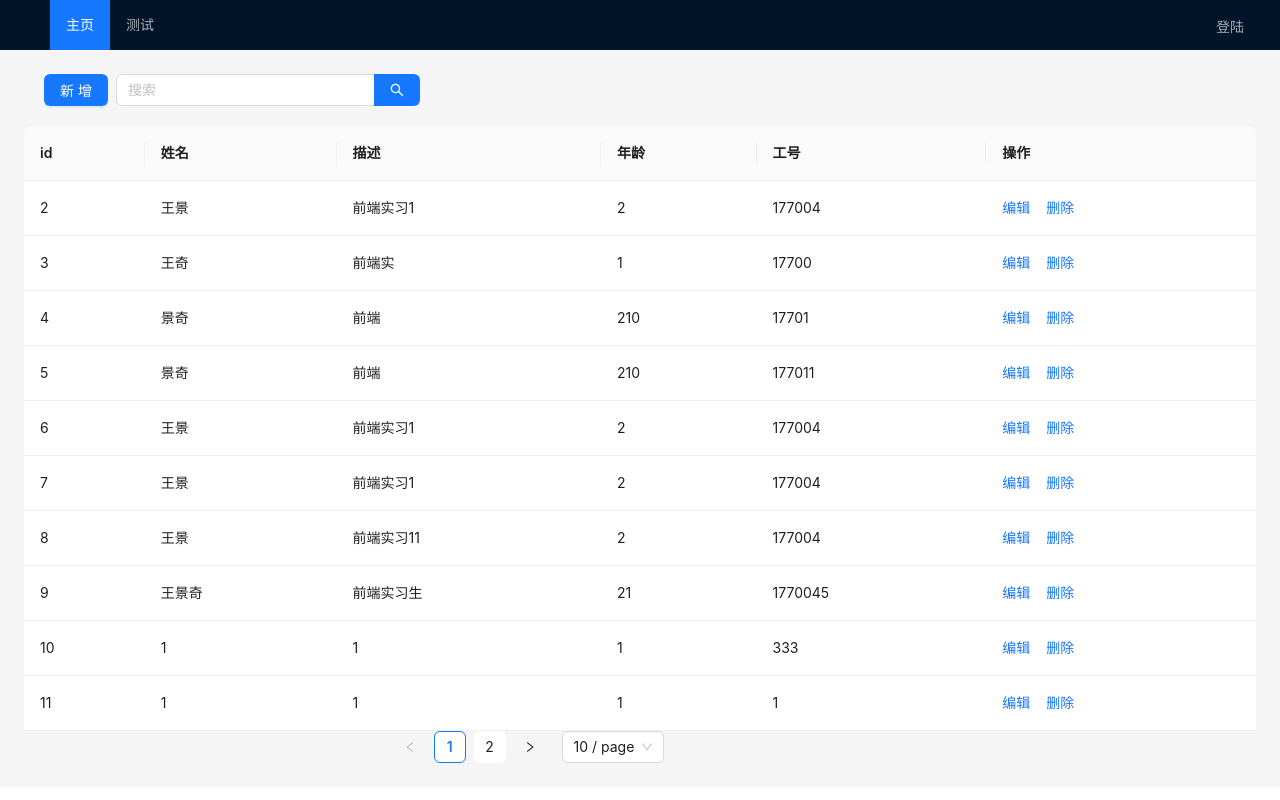
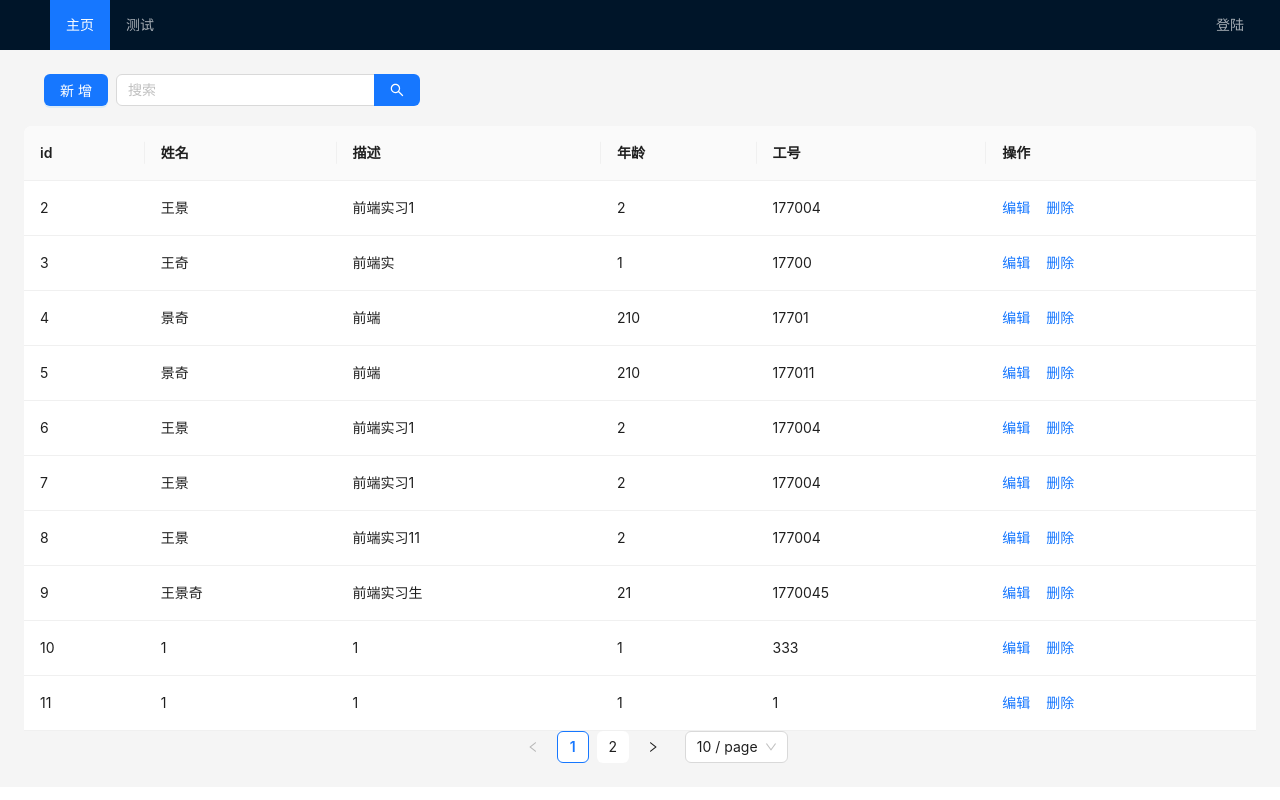
Before and after one commit to wangjqq/hook-ts, a React (Create React App) app: page /Home in a window 1280 px wide. Built offline with nearby package versions, Linux system fonts and the light colour scheme; data requests are answered from the project's data file.

Commit message:
修改了部分样式

```diff
--- a/src/index.tsx
+++ b/src/index.tsx
@@ -7,7 +7,9 @@ import 'utils/axios.tsx'
 
 const root = ReactDOM.createRoot(document.getElementById('root') as HTMLElement)
 root.render(
-  <BrowserRouter>
-    <App />
-  </BrowserRouter>
+  <React.StrictMode>
+    <BrowserRouter>
+      <App />
+    </BrowserRouter>
+  </React.StrictMode>
 )
--- a/src/styles/App.css
+++ b/src/styles/App.css
@@ -5,7 +5,6 @@
 .ant-menu-item-only-child:nth-child(3) {
   position: absolute;
   right: 20px;
-  top: 2px !important;
 }
 
 .ant-layout-header {
--- a/src/styles/Home.css
+++ b/src/styles/Home.css
@@ -6,5 +6,5 @@
   height: 70vh !important;
 } */
 .ant-pagination {
-  margin-left: 30%;
+  margin-left: 40%;
 }
--- a/src/views/Login.tsx
+++ b/src/views/Login.tsx
@@ -24,6 +24,8 @@ const Login: React.FC = () => {
         // console.log(userData)
         localStorage.setItem('userInfo', JSON.stringify(userData))
         navigate('/Home', { replace: true })
+      } else {
+        message.info('请核对账号密码!')
       }
     })
     if (data.length === 0) {
```
